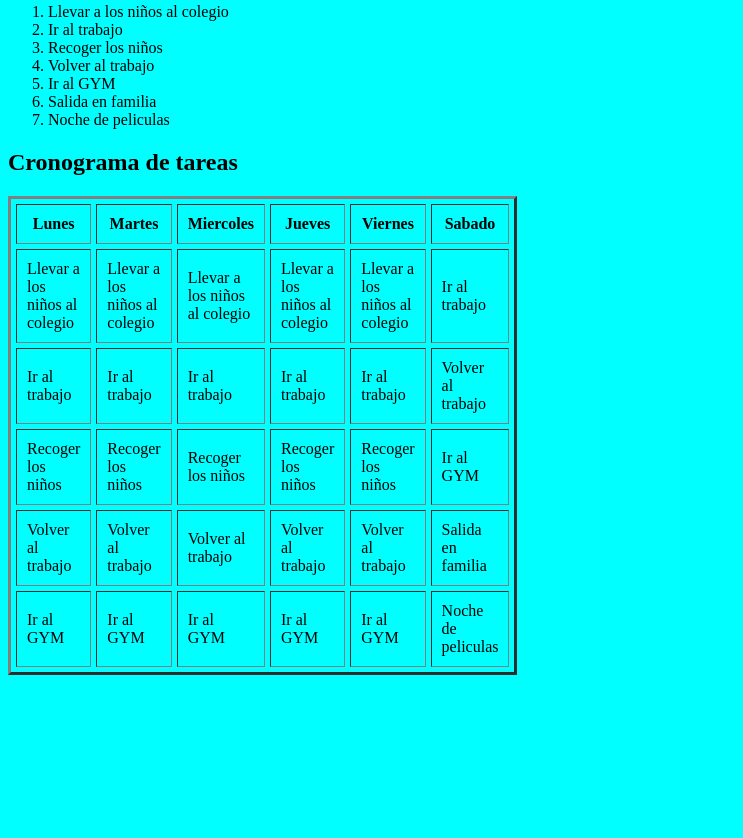
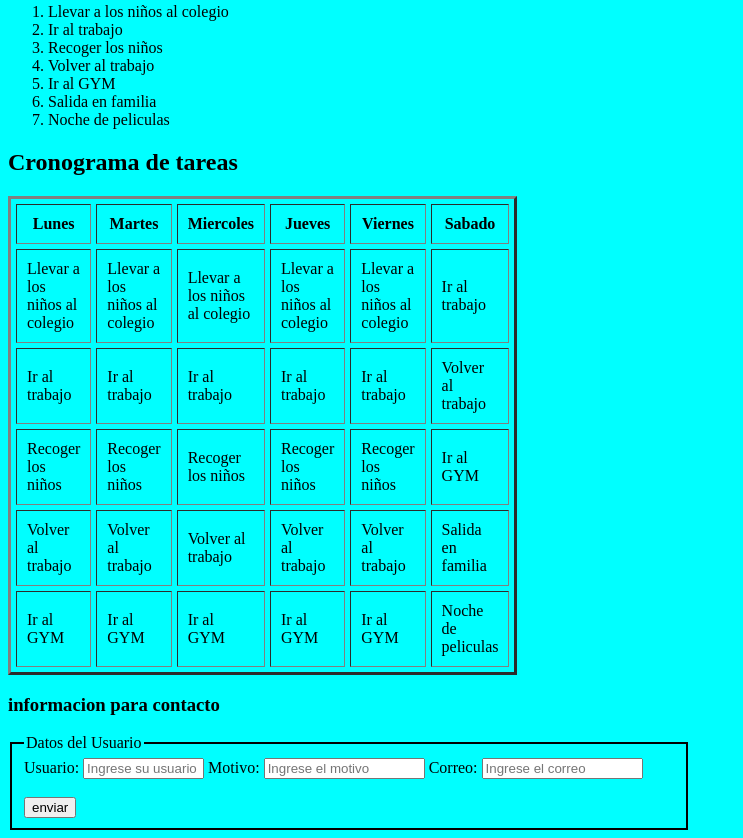
Before and after one commit to PURRUM/entregable7, a plain HTML site: page index.html in a window 1280 px wide. Shown: the part 863-1701 px from the top of the page, without its empty margins (0-743 px from the left). Before the commit the page ends 1546 px from the top, so only its background shows below. Drawn offline with Linux system fonts and the light colour scheme.

Commit message:
segundo commit:actalizacion laboratorio 7

```diff
--- a/index.html
+++ b/index.html
@@ -102,7 +102,27 @@
     </table>
 </section>
 
+<h3>informacion para contacto</h3>
 
+<section>
+    <form>
+        <fieldset style="width: 650px; border: 2px solid;">
+            <legend>Datos del Usuario</legend>
+
+            <label for="usuario">Usuario:</label>
+            <input type="text" name="usuario" placeholder="Ingrese su usuario" size="12" required>
+
+            <label>Motivo:</label>
+            <input type="text" name="motivo" placeholder="Ingrese el motivo" size="17" required>
+
+            <label>Correo:</label>
+            <input type="email" name="correo" placeholder="Ingrese el correo" size="17" required>
+            <br><br>
+            <input type="submit" value="enviar">
+
+        </fieldset>
+    </form>
+</section>
 
 </body>
 </html>
```
Also changed, not shown: foto.jpg (deleted).
